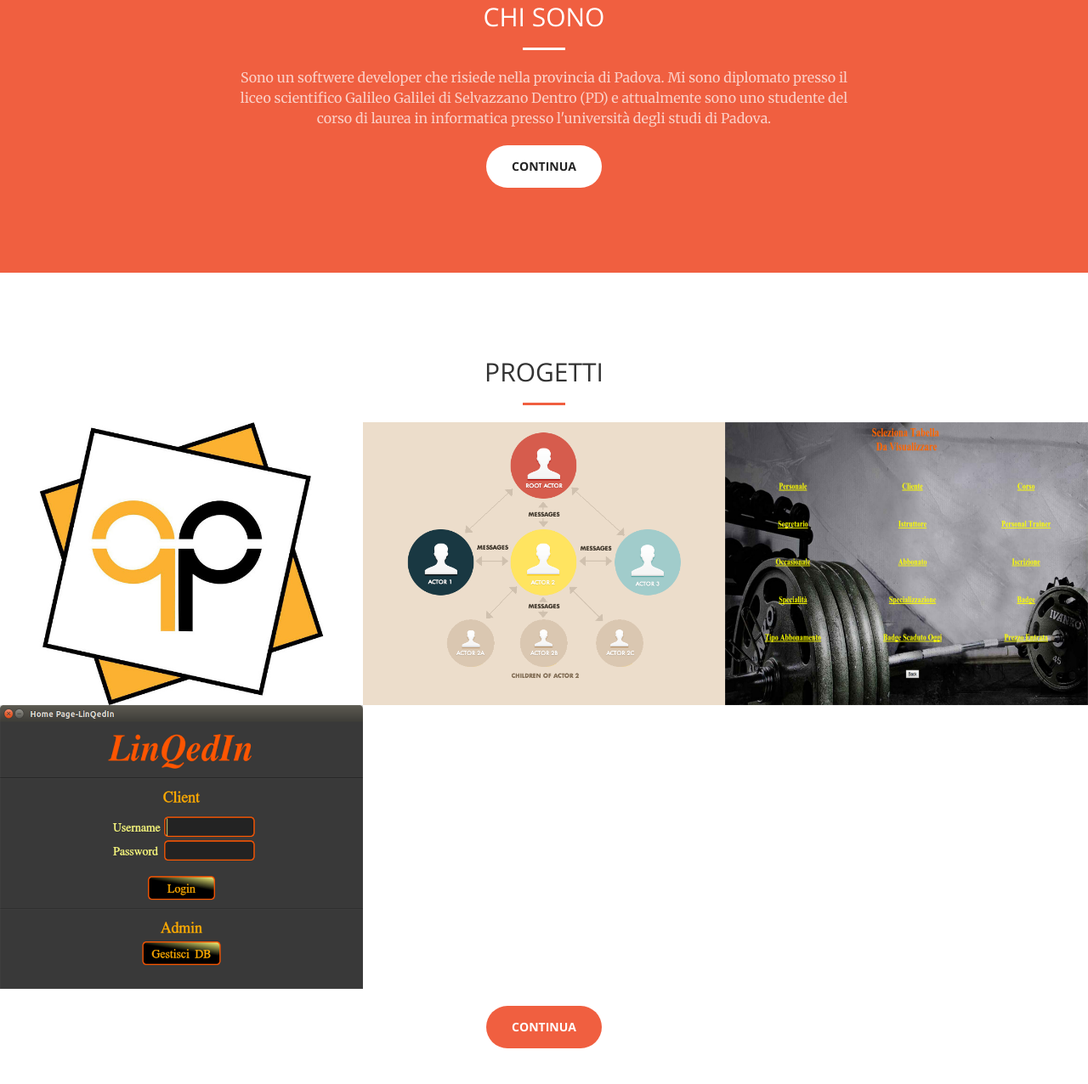
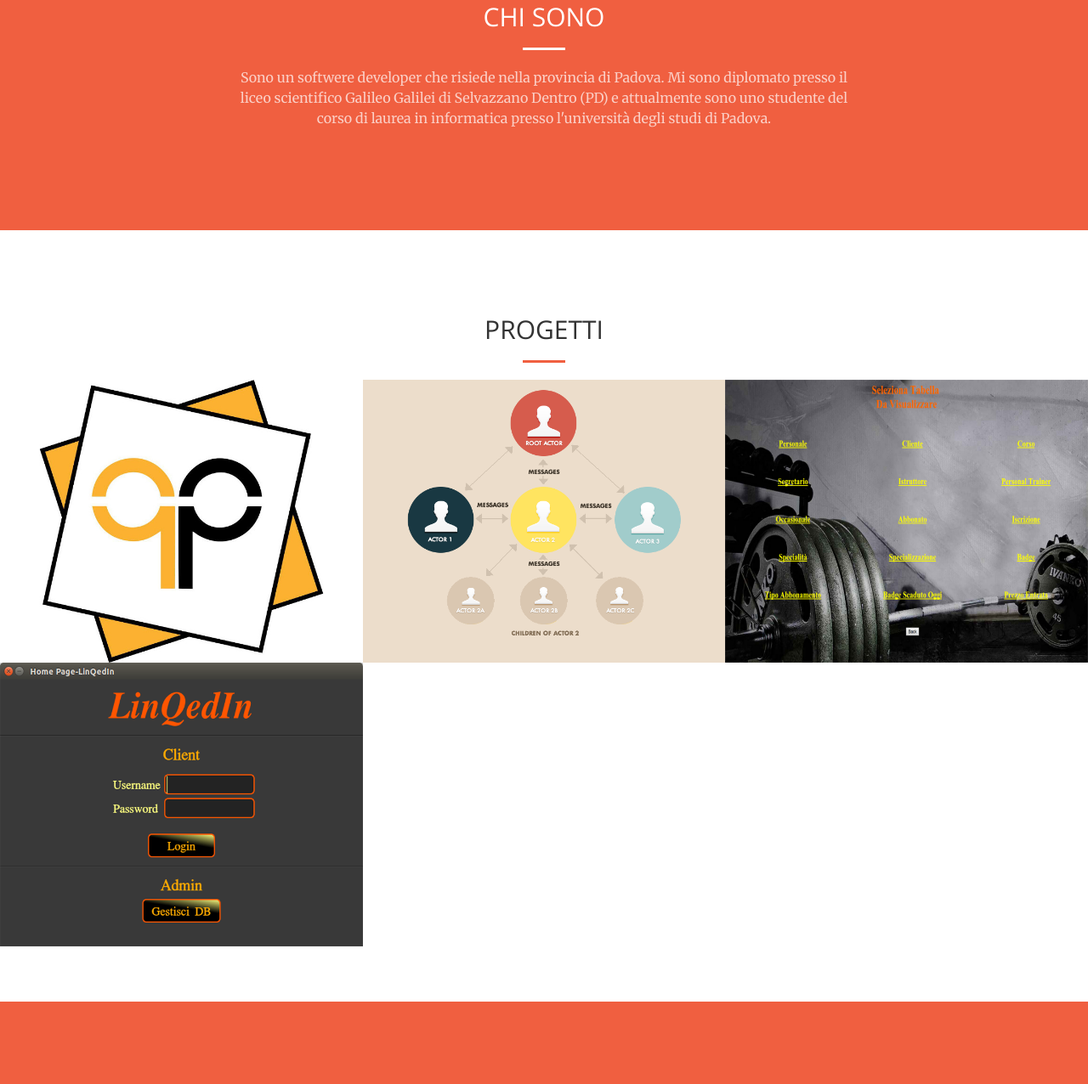
Before and after one commit to marcomak91/marcomak91.github.io, a website: page index.html in a window 1280 px wide. Shown: the part 897-2173 px from the top of the page at 85% size. Drawn offline with nearby package versions, Linux system fonts and the light colour scheme.

Commit message:
Update index.html

```diff
--- a/index.html
+++ b/index.html
@@ -86,7 +86,6 @@
                     <h2 class="section-heading">CHI SONO</h2>
                     <hr class="light">
                     <p class="text-faded">Sono un softwere developer che risiede nella provincia di Padova. Mi sono diplomato presso il liceo scientifico Galileo Galilei di Selvazzano Dentro (PD) e attualmente sono uno studente del corso di laurea in informatica presso l'università degli studi di Padova.</p>
-                    <a href="#portfolio" class="page-scroll btn btn-default btn-xl">Continua</a>
                 </div>
             </div>
         </div>
@@ -101,7 +100,7 @@
                 </div>
             </div>
         </div>
-        <div class="container-fluid" style="margin-bottom: 20px">
+        <div class="container-fluid">
             <div class="row no-gutter">
                 <div class="col-lg-4 col-sm-6">
                     <a href="#portfolioModal1" class="portfolio-box" data-toggle="modal">
@@ -164,9 +163,6 @@
                     </a>
                 </div>
             </div>
-        </div>
-        <div class="container text-center">
-            <a href="#contact" class="btn btn-primary btn-xl page-scroll">Continua</a>
         </div>
     </section>
 
```
